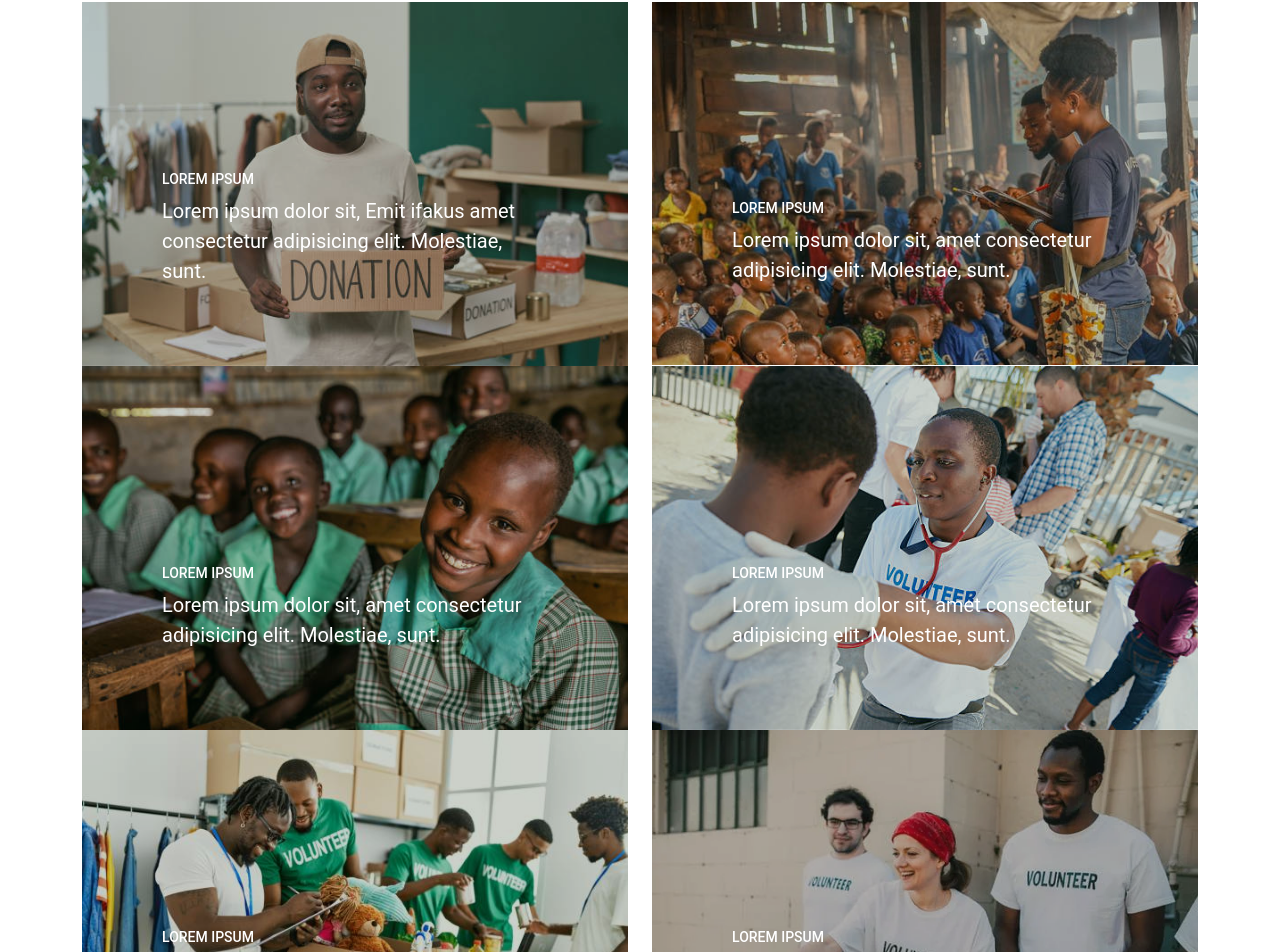
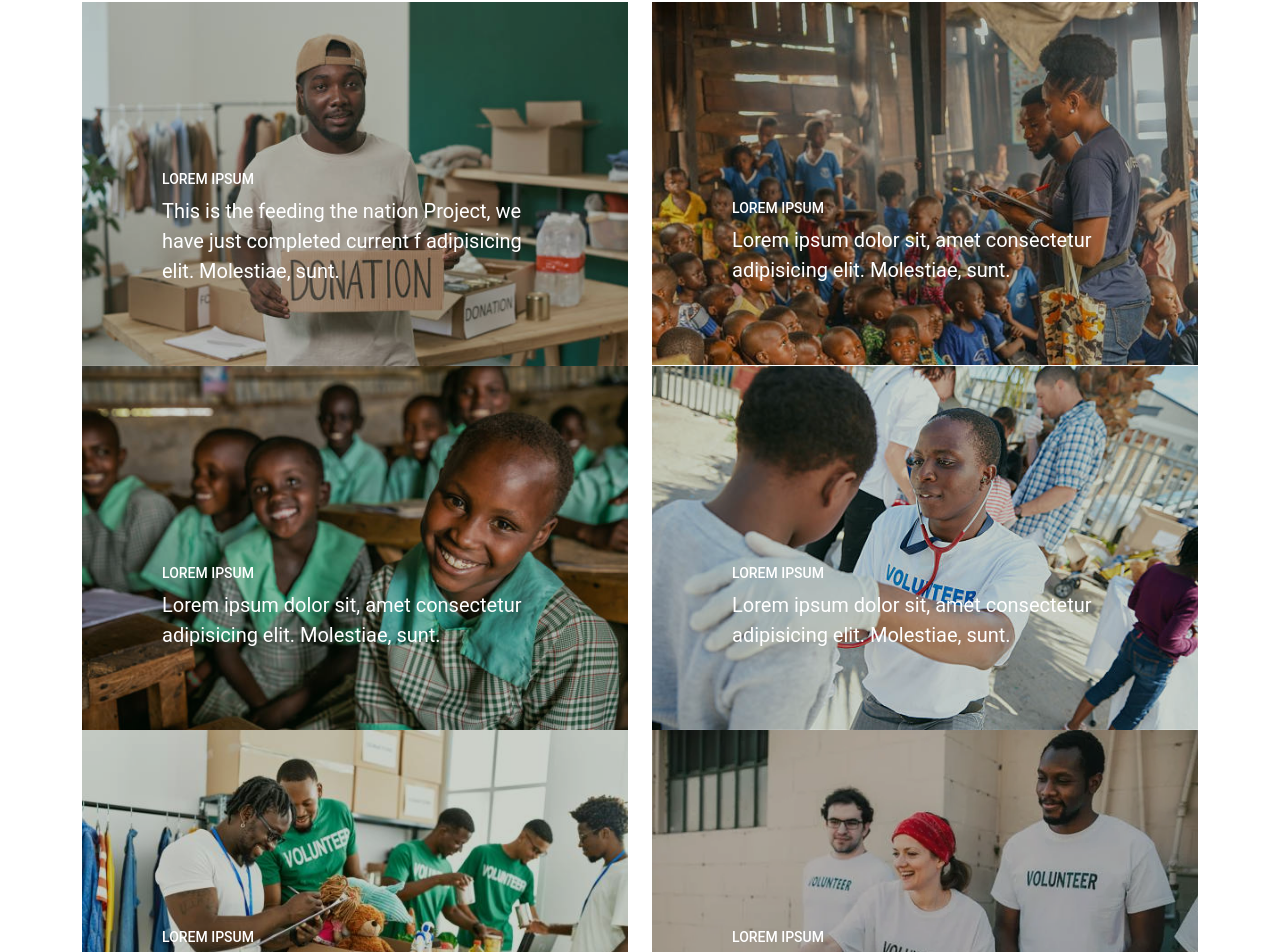
Before and after one commit to zeredogo/krypto-zone-charity, a React (Create React App) app: page / in a window 1280 px wide. Shown: the part 3915-4867 px from the top of the page. Built offline with nearby package versions, Linux system fonts and the light colour scheme.

Commit message:
updating commit

```diff
--- a/src/component/FinishedProject.jsx
+++ b/src/component/FinishedProject.jsx
@@ -21,7 +21,8 @@ const FinishedProject = () => {
                   <span className="des">
                     <h2>Lorem Ipsum</h2>
                     <p className="mb-0">
-                      Lorem ipsum dolor sit, Emit ifakus amet consectetur
+                      This is the feeding the nation
+                      Project, we have just completed current f
                       adipisicing elit. Molestiae, sunt.
                     </p>
                   </span>
```
